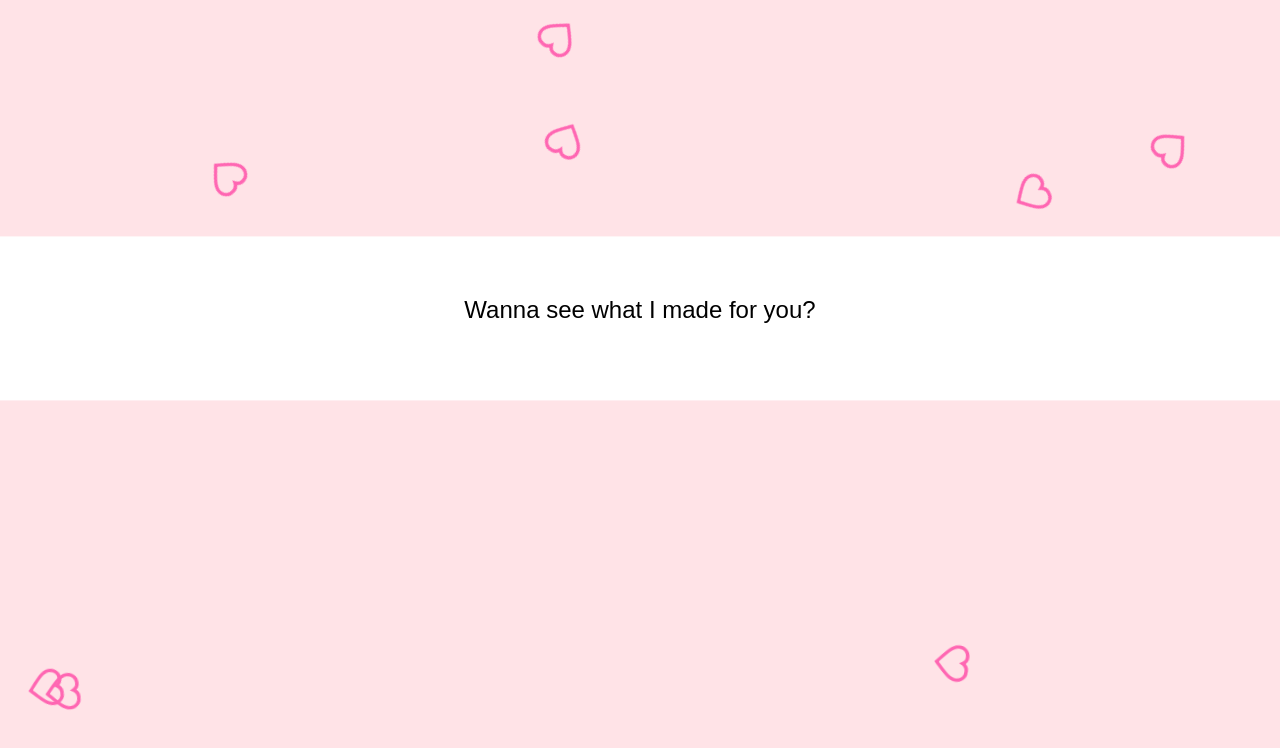
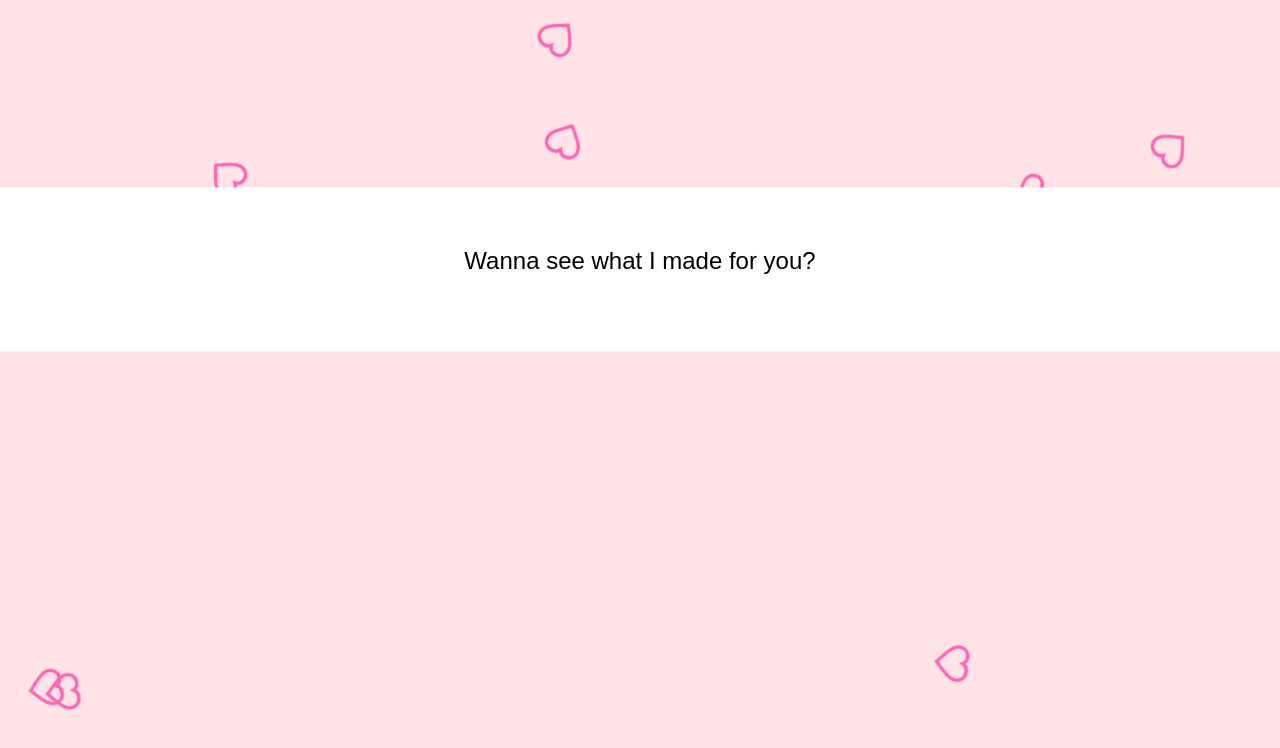
Before and after one commit to s0nuitiz/JS, a plain HTML site: page index.html in a window 1280 px wide. Drawn offline with Linux system fonts and the light colour scheme.

Commit message:
Update index.html

```diff
--- a/index.html
+++ b/index.html
@@ -29,7 +29,7 @@
       text-align: center;
       position: relative;
       z-index: 2;
-      transform: translateY(-50%);
+      transform: translateY(-80%);
     }
     .message {
       margin-bottom: 1rem;
```
